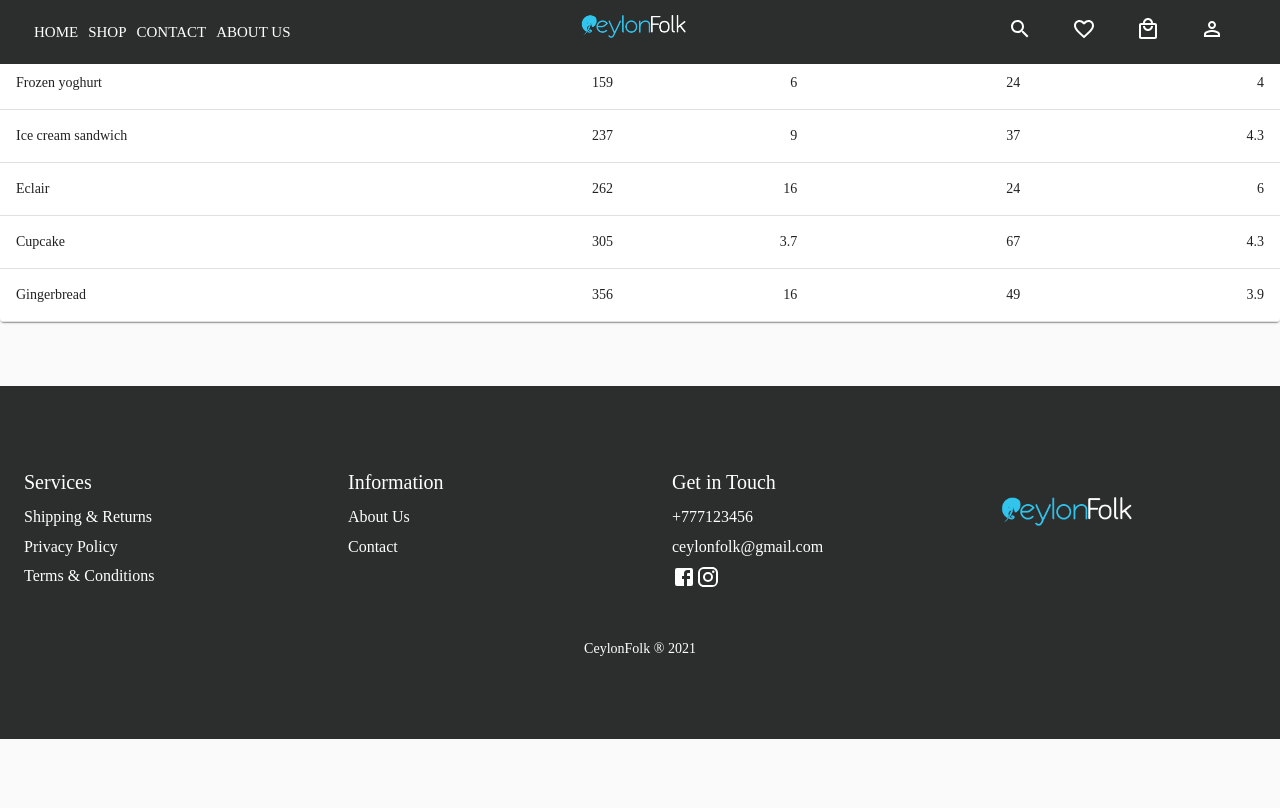
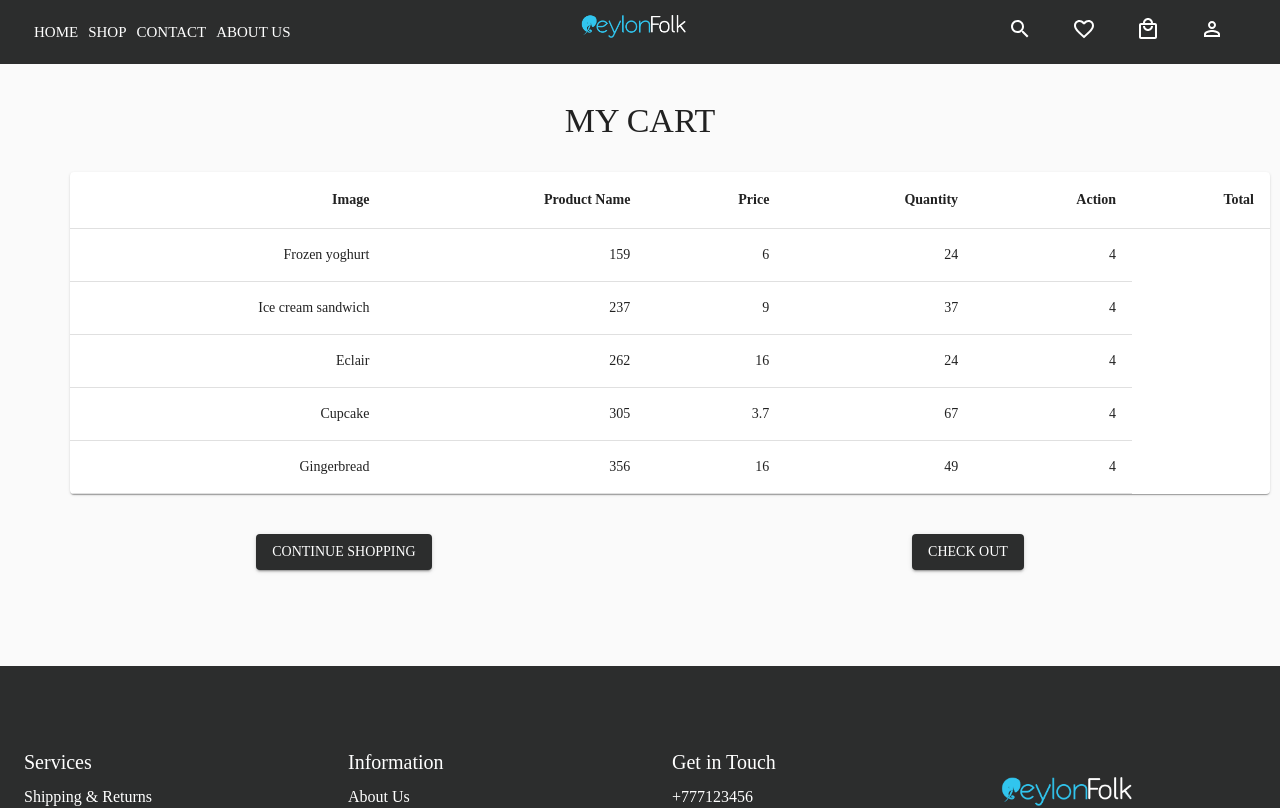
Before and after one commit to Kavindu1997/CeylonFolk, a React (Create React App) app in the folder client/: page /cart in a window 1280 px wide. Shown: the top 808 px of the page. Built offline with nearby package versions, Linux system fonts and the light colour scheme.

Commit message:
Update Cart.js

```diff
--- a/client/src/components/Cart/Cart.js
+++ b/client/src/components/Cart/Cart.js
@@ -7,56 +7,101 @@ import TableContainer from '@material-ui/core/TableContainer';
 import TableHead from '@material-ui/core/TableHead';
 import TableRow from '@material-ui/core/TableRow';
 import Paper from '@material-ui/core/Paper';
+import Typography from '@material-ui/core/Typography';
+import Button from '@material-ui/core/Button';
+import Box from '@material-ui/core/Box';
+import Checkbox from '@material-ui/core/Checkbox';
+import { DriveEta } from '@material-ui/icons';
 
 
-const useStyles = makeStyles({
+const useStyles = makeStyles((theme) =>({
     table: {
-      minWidth: 650,
+      minWidth: 400,
     },
-  });
+    spreadBox: {
+        justifyContent: "space-around",
+        alignItems: "center",
+      },
+      box: {
+        height: 100,
+        display: "flex",
+        padding: 8
+      },
+  }));
 
-  function createData(name, calories, fat, carbs, protein) {
-    return { name, calories, fat, carbs, protein };
+  function createData(image, name, price, quantity, action, total) {
+    return { image, name, price, quantity, action, total };
   }
 
   const rows = [
-    createData('Frozen yoghurt', 159, 6.0, 24, 4.0),
-    createData('Ice cream sandwich', 237, 9.0, 37, 4.3),
-    createData('Eclair', 262, 16.0, 24, 6.0),
-    createData('Cupcake', 305, 3.7, 67, 4.3),
-    createData('Gingerbread', 356, 16.0, 49, 3.9),
+    createData('Frozen yoghurt', 159, 6.0, 24, 4.0, 4.0),
+    createData('Ice cream sandwich',237, 9.0, 37, 4.3, 4.0),
+    createData('Eclair', 262, 16.0, 24, 6.0, 4.0),
+    createData('Cupcake', 305, 3.7, 67, 4.3, 4.0),
+    createData('Gingerbread', 356, 16.0, 49, 3.9, 4.0),
   ];
 
   export default function Cart() {
     const classes = useStyles();
 
     return (
-      <TableContainer component={Paper}>
+        <container>
+            <Typography variant="h4" style={{marginTop:'100px',textAlign: 'center'}}> MY CART</Typography>
+      <TableContainer component={Paper} style={{marginTop:'30px',align:'center',marginLeft:'70px',width:'1200px'}}>
         <Table className={classes.table} aria-label="simple table">
           <TableHead>
             <TableRow>
-              <TableCell>Dessert (100g serving)</TableCell>
-              <TableCell align="right">Calories</TableCell>
-              <TableCell align="right">Fat&nbsp;(g)</TableCell>
-              <TableCell align="right">Carbs&nbsp;(g)</TableCell>
-              <TableCell align="right">Protein&nbsp;(g)</TableCell>
+            {/* <TableCell padding="checkbox">
+                        <Checkbox
+                        //   checked={isItemSelected}
+                          inputProps={{ 'aria-labelledby': labelId }}
+                        />
+                      </TableCell> */}
+              <TableCell align="right" style={{ fontWeight: 600 }}>Image</TableCell>
+              <TableCell align="right" style={{ fontWeight: 600 }}>Product Name</TableCell>
+              <TableCell align="right" style={{ fontWeight: 600 }}> Price</TableCell>
+              <TableCell align="right" style={{ fontWeight: 600 }}>Quantity</TableCell>
+              <TableCell align="right" style={{ fontWeight: 600 }}>Action</TableCell>
+              <TableCell align="right" style={{ fontWeight: 600 }}>Total</TableCell>
             </TableRow>
           </TableHead>
           <TableBody>
             {rows.map((row) => (
               <TableRow key={row.name}>
-                <TableCell component="th" scope="row">
-                  {row.name}
-                </TableCell>
-                <TableCell align="right">{row.calories}</TableCell>
-                <TableCell align="right">{row.fat}</TableCell>
-                <TableCell align="right">{row.carbs}</TableCell>
-                <TableCell align="right">{row.protein}</TableCell>
+                {/* <TableCell>
+                </TableCell> */}
+                <TableCell align="right">{row.image}</TableCell>
+                <TableCell align="right">{row.name}</TableCell>
+                <TableCell align="right">{row.price}</TableCell>
+                <TableCell align="right">{row.quantity}</TableCell>
+                <TableCell align="right">{row.total}</TableCell>
               </TableRow>
             ))}
           </TableBody>
         </Table>
       </TableContainer>
+      <div>
+      <Box
+  component="span"
+  m={1}
+  className={`${classes.spreadBox} ${classes.box}`}
+>
+      <Button
+        type="submit"
+        variant="contained"
+        color="primary"
+        className={classes.back}
+      >CONTINUE SHOPPING</Button>
+
+      <Button
+        type="submit"
+        variant="contained"
+        color="primary"
+        className={classes.submit}
+      >CHECK OUT</Button>
+      </Box>
+      </div>
+      </container>
     );
   }
 
```
